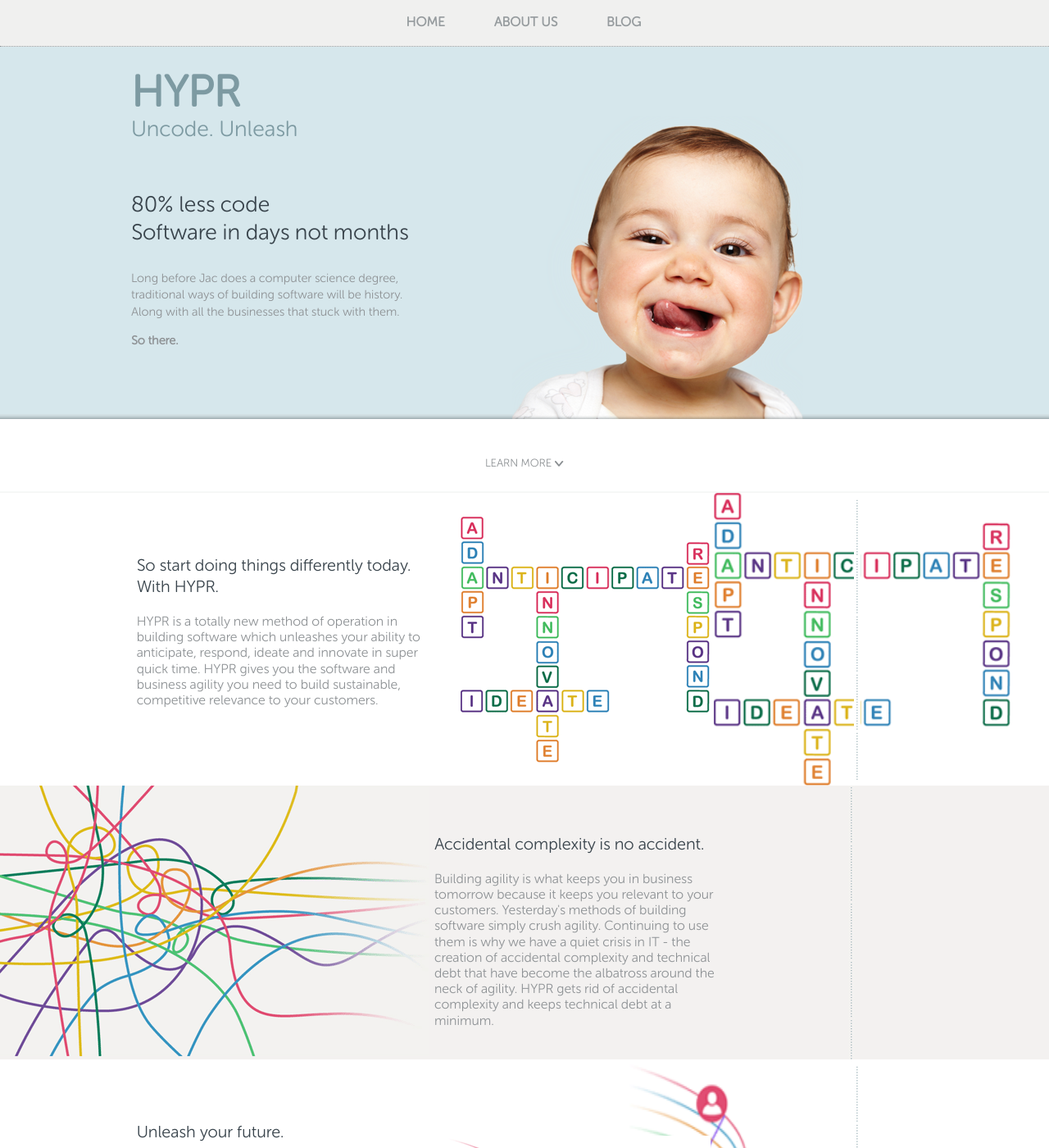
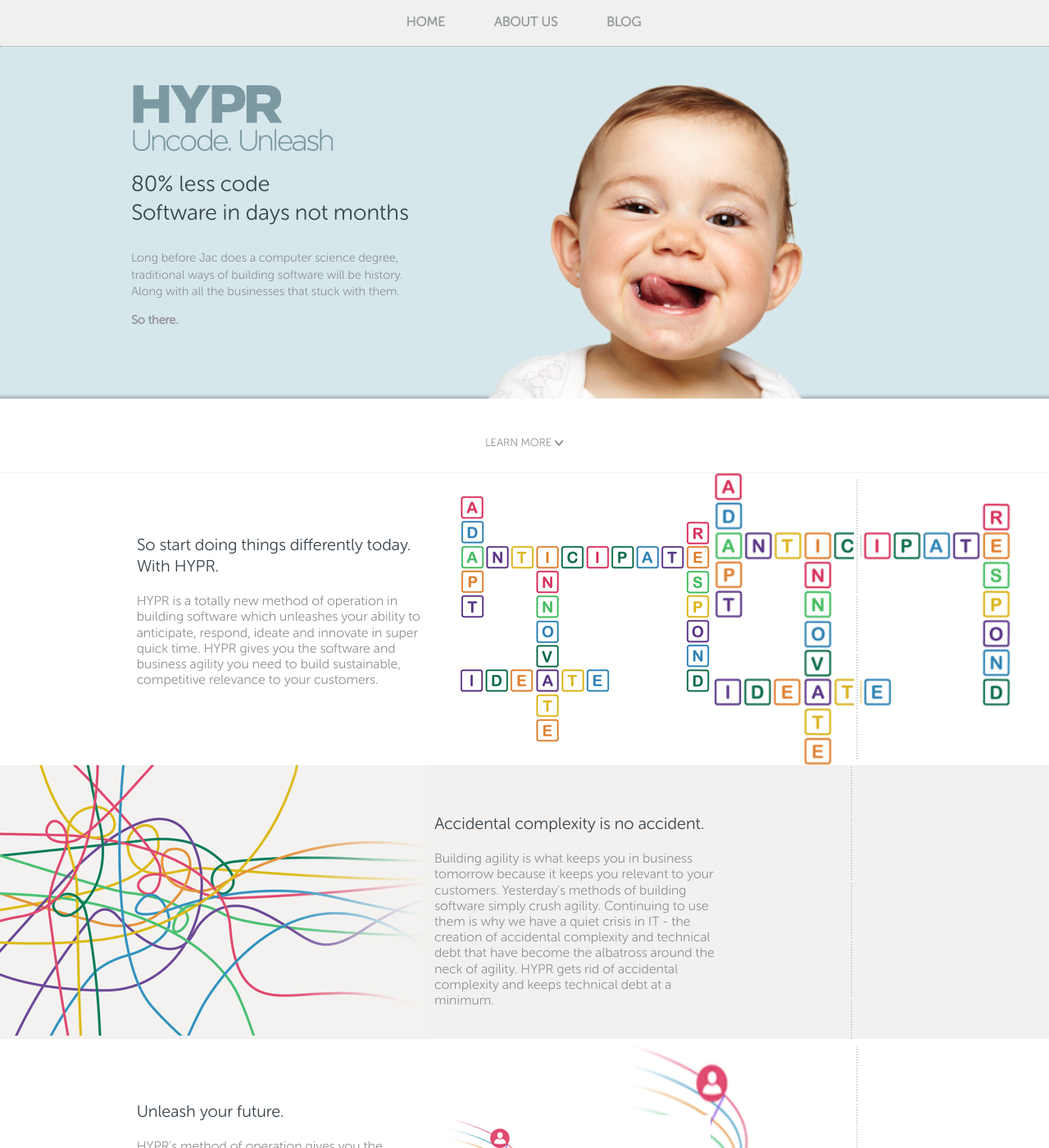
Before and after one commit to hyprnz/hyprnz.github.io, a Jekyll site: the page built from index.md, in a window 1280 px wide and 1400 px high. Shown: the whole window at 82% size. Built offline with Jekyll 4.4.1, drawn with Linux system fonts in a browser that asks for light colours; some web fonts are replaced.

Commit message:
Added logo

```diff
--- a/_layouts/about.html
+++ b/_layouts/about.html
@@ -20,7 +20,7 @@
 
             <div class="values">
 
-                <h2>Our Values</h2>
+                <h1>Our Values</h1>
                 <ul>
                     <li>If we see something that doesn’t work, we cannot stand idly by.</li>
                     <li>We think people in IT need a better life.</li>
--- a/_layouts/blog.html
+++ b/_layouts/blog.html
@@ -5,8 +5,8 @@
 
     {% include meta.html %}
 
-    <link rel="stylesheet" type="text/css" href="/css/common.css"/>
-    <link rel="stylesheet" type="text/css" href="/css/font.css"/>
+    <link rel="stylesheet" type="text/css" href="../css/common.css"/>
+    <link rel="stylesheet" type="text/css" href="../css/font.css"/>
 
     <link rel="stylesheet" media="only screen and (max-device-width: 768px)" href="../css/blog-ipad.css">
     <link rel="stylesheet" media="only screen and (max-width: 468px)" href="../css/blog-ipad.css">
--- a/_layouts/default.html
+++ b/_layouts/default.html
@@ -23,7 +23,7 @@
 
 			<div class="leader">
 				<div class="inner">
-					<h1>HYPR<br /><span>Uncode. Unleash</span></h1>
+                    <img src="images/hypr-logo-trim.png">
 					<h2>80&#37; less code<br />Software in days not months</h2>
 					<p>Long before Jac does a computer science degree, traditional ways of building software will be history. Along with all the businesses that stuck with them.</p>
 					<p><strong>So there.</strong></p>
--- a/css/common.css
+++ b/css/common.css
@@ -60,7 +60,6 @@
     font-family: MuseoSansRounded-300, Helvetica, Arial, Sans-Serif;
 }
 h1 {
-    /* font-size:48pt; 48pt in specifications but with helvetica font too big so adjust when change to Museo */
     font-size:40pt;
     font-weight:bold;
     color:#7d9aa2;
@@ -73,7 +72,6 @@
     font-weight:normal;
 }
 h2 {
-    /* font-size:37pt; 37pt in specifications but with helvetica font too big so adjust when change to Museo */
     font-size:20pt;
     color:#39444c;
 }
@@ -84,10 +82,22 @@
 p {
     line-height:1.4em;
     margin:0 0 1em 0;
-    /* font-size:24pt; 24pt in specifications but with helvetica font too big so adjust when change to Museo */
     font-size: 11pt;
     color:#8f9396;
 }
+#values-columns span {
+    line-height:1.1em;
+    margin:0 0 0 0;
+    font-size: 13pt;
+    color:#8f9396;
+}
+.values ul{
+    line-height:1.1em;
+    margin:0 0 0 0;
+    font-size: 13pt;
+    color:#8f9396;
+}
+
 .button {
     padding:10px 0 10px 7px;
     background:url(../images/btn_left.gif) no-repeat top left;
@@ -111,12 +121,12 @@
     left: 0px;
     z-index: 999;
     width:100%;
-    background:#f3f1f0;
     padding:20px 0 20px 0;
     border: 1px #8f9396;
     border-bottom-style: dotted;
     opacity: 0.9;
     filter: alpha(opacity=50);
+    background-color:#f3f1f0;
 }
 .navigation ul{
     margin-left: auto;
@@ -140,6 +150,13 @@
     text-decoration: underline;
 }
 
+.inner img{
+    width:250px;
+    height:auto;
+    padding-bottom: 20px;
+}
+
+
 /* Footer */
 .section_action div {
       margin:0 10em;
--- a/css/main.css
+++ b/css/main.css
@@ -86,12 +86,17 @@
 	text-align:right;
 }
 .leader {
-	padding:95px 140px 0 0;
+	padding:100px 140px 0 0;
 	background:#d6e7ec url(../images/brdr_blue.gif) repeat-x bottom left;
 }
 .leader div {
-	background: url(../images/baby.png) no-repeat right bottom;
 	padding-bottom:70px;
+}
+.inner{
+    background-image: url(../images/baby-ipad.png);
+    background-repeat: no-repeat;
+    background-position: right;
+    background-size: contain;
 }
 .leader h2, .leader p, .info h2, .info p {
 	width:360px;
```
Also changed, not shown: README.md, images/hypr-logo-trim.png (added), images/hypr-logo.png (added).
